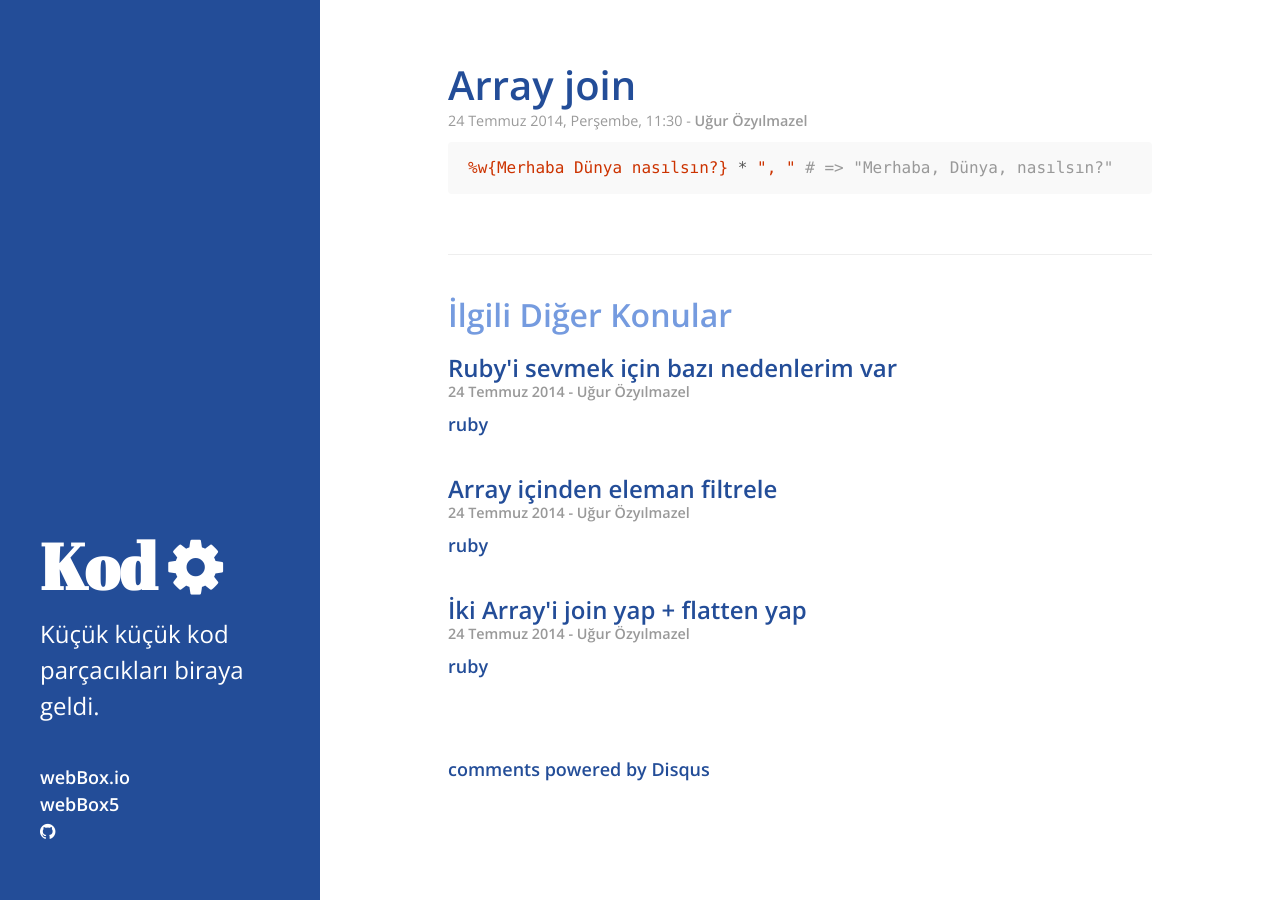
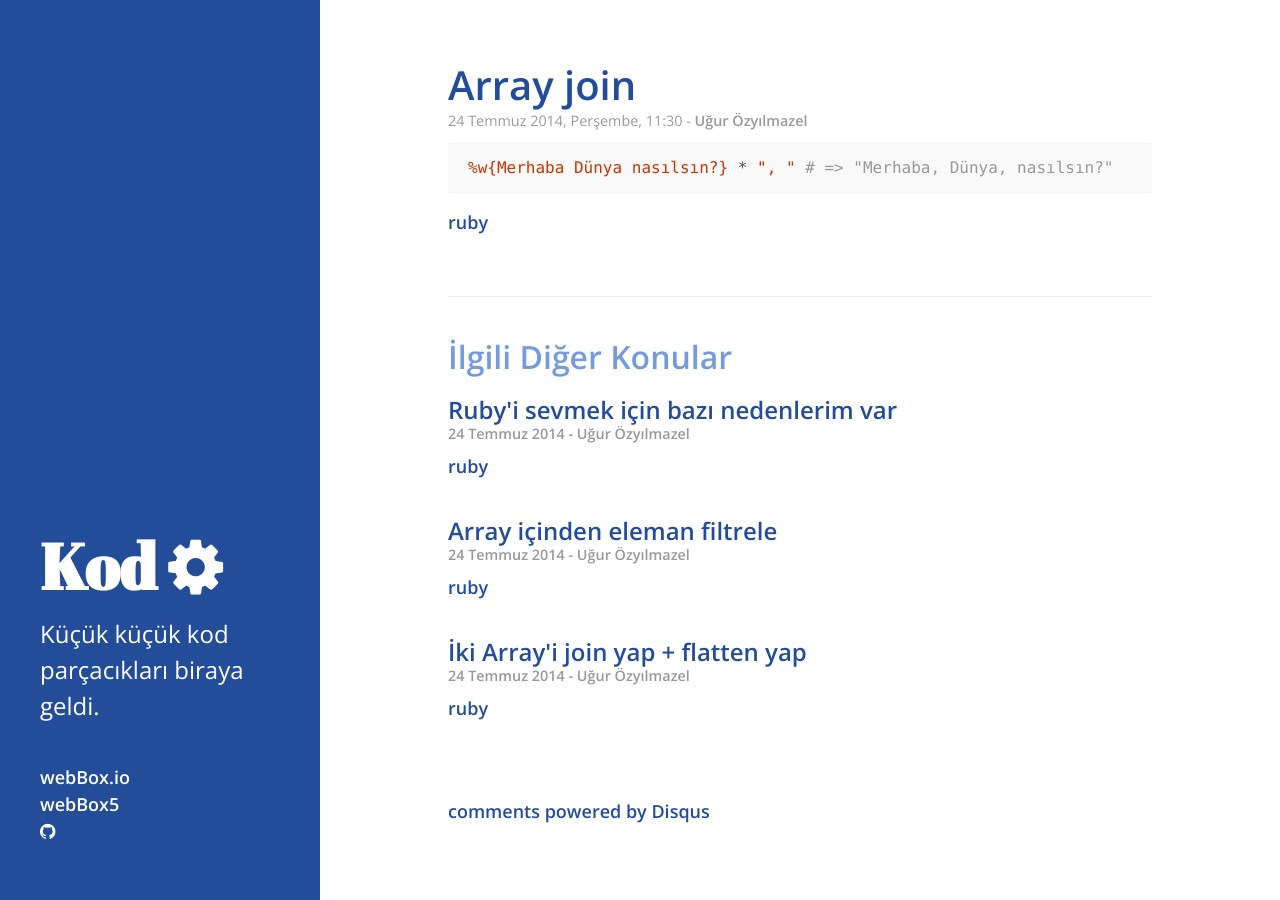
Before and after one commit to ramazantufekci/kod.webbox.io, a Jekyll site: the page built from _posts/2014-07-24-array-join.md, in a window 1280 px wide. Built offline with Jekyll 4.4.1, drawn with Linux system fonts in a browser that asks for light colours; nearby versions of some CDN libraries; Markdown is read by kramdown in place of the engine named in the settings; comment, search, counter and statistics services are not loaded.

Commit message:
Update post.html
added the missing tag information on the article page.

```diff
--- a/_layouts/post.html
+++ b/_layouts/post.html
@@ -6,6 +6,11 @@ layout: default
   <h1>{{ page.title }}</h1>
   <span class="post-date">{{ page.date | localize: "%d %B %Y, %A, %H:%M" }} - <a href="{{ page.writer.www }}">{{ page.writer.full_name }}</a></span>
   {{ content }}
+  <ul class="tags">
+      {% for tag in page.tags %}
+      <li><a href="/etiket/{{ tag }}/">{{ tag }}</a></li>
+      {% endfor %}
+  </ul>
 </div>
 
 {% unless site.related_posts.empty? %}
```
